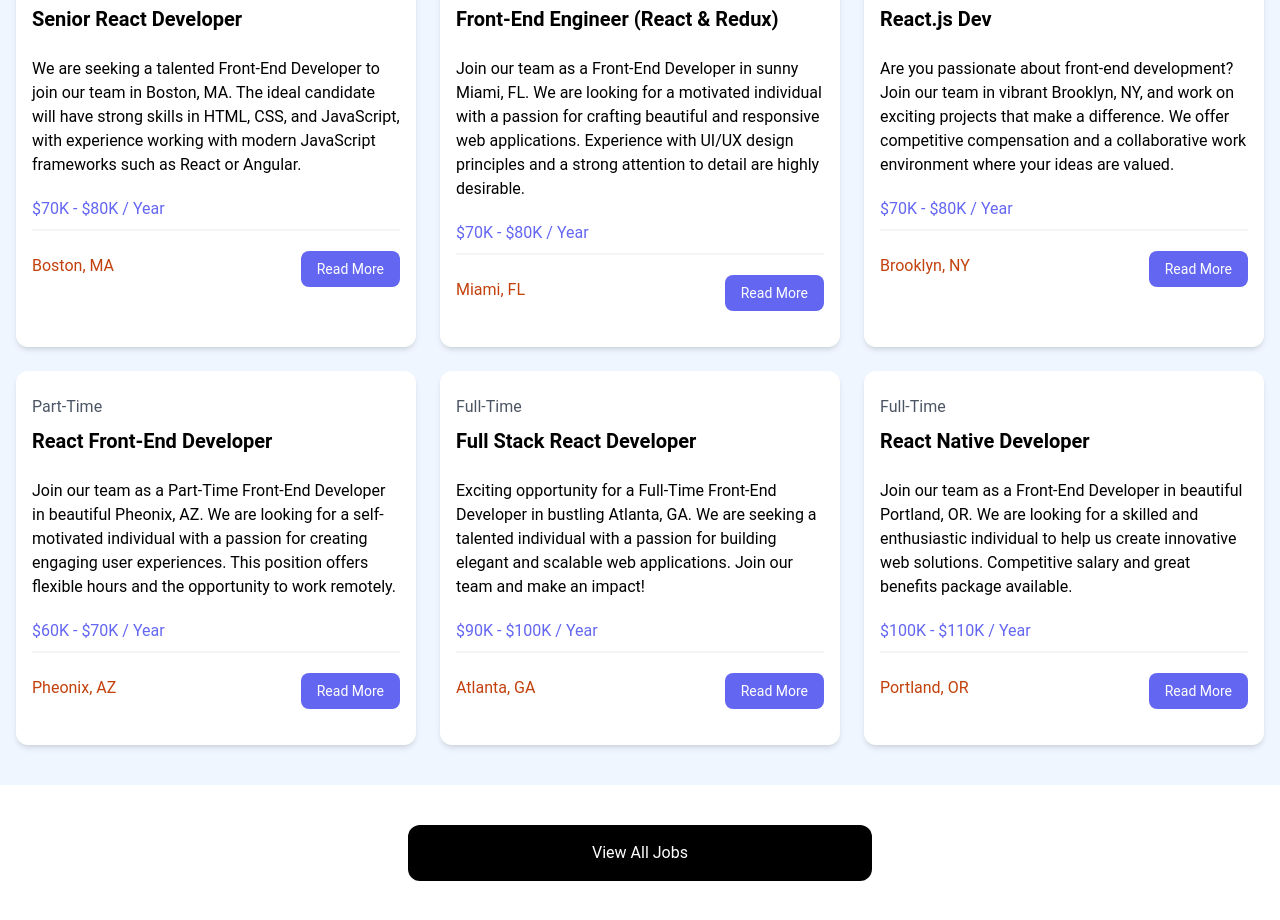
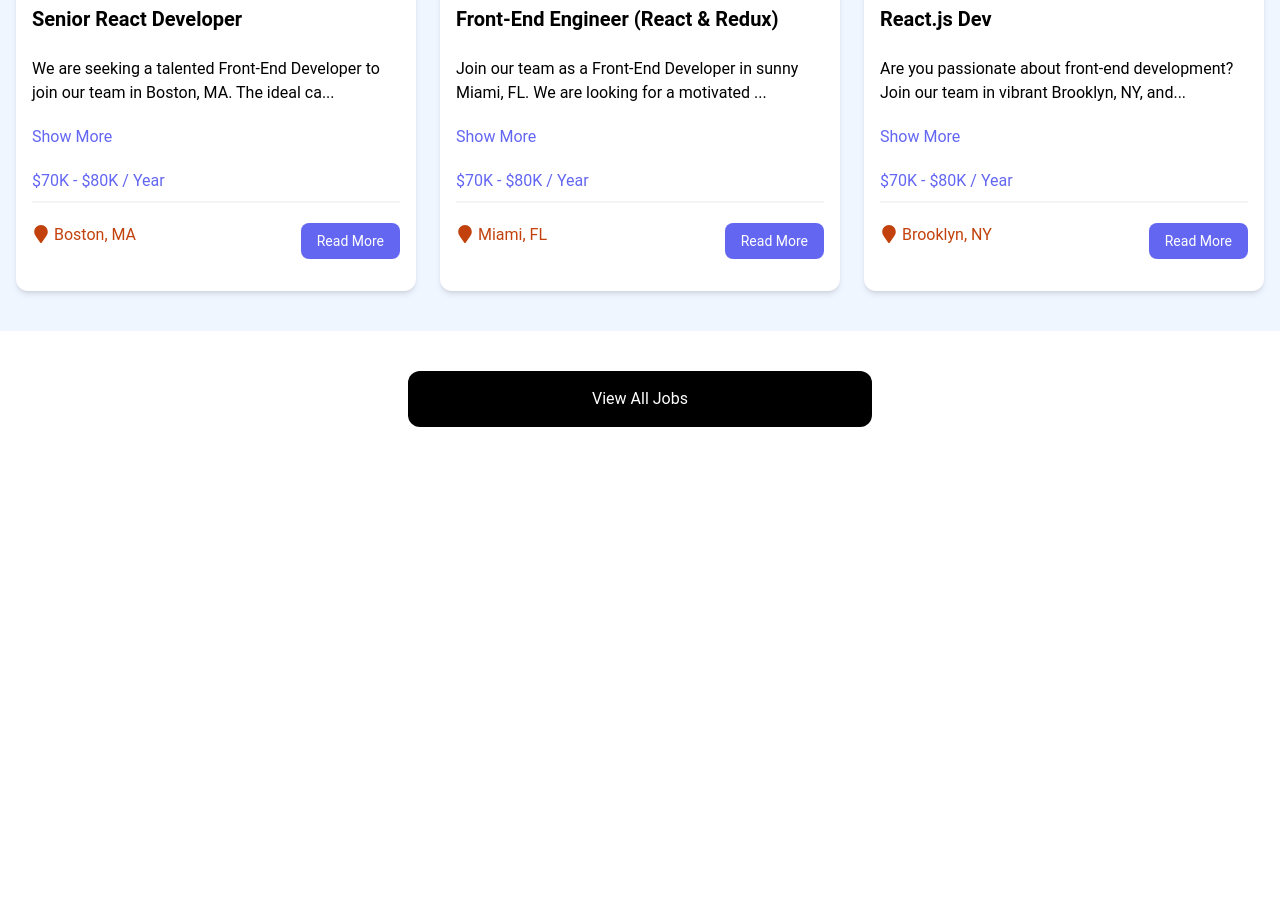
Before and after one commit to Tarif24/Job_Listing_Website_React, a React (Vite) app: page / in a window 1280 px wide. Shown: the part 760-1680 px from the top of the page. After the commit the page ends 1227 px from the top, so only its background shows below. Built offline with nearby package versions, Linux system fonts and the light colour scheme.

Commit message:
added job listings and added the react icons package

```diff
--- a/package.json
+++ b/package.json
@@ -12,7 +12,9 @@
   "dependencies": {
     "@tailwindcss/vite": "^4.0.0",
     "react": "^18.3.1",
-    "react-dom": "^18.3.1"
+    "react-dom": "^18.3.1",
+    "react-icons": "^5.4.0",
+    "react-router-dom": "^7.1.3"
   },
   "devDependencies": {
     "@eslint/js": "^9.17.0",
--- a/src/App.jsx
+++ b/src/App.jsx
@@ -3,6 +3,8 @@ import Navbar from "./components/Navbar";
 import Hero from "./components/Hero";
 import HomeCards from "./components/HomeCards";
 import JobListings from "./components/JobListings";
+import ViewAllJobs from "./components/ViewAllJobs";
+
 
 const App = () => {
     return (
@@ -11,15 +13,7 @@ const App = () => {
             <Hero />
             <HomeCards />
             <JobListings />
-
-            <section className="m-auto max-w-lg my-10 px-6">
-                <a
-                    href="jobs.html"
-                    className="block bg-black text-white text-center py-4 px-6 rounded-xl hover:bg-gray-700"
-                >
-                    View All Jobs
-                </a>
-            </section>
+            <ViewAllJobs />
         </>
     );
 };
--- a/src/components/JobListing.jsx
+++ b/src/components/JobListing.jsx
@@ -1,6 +1,16 @@
 import React from "react";
+import {useState} from "react";
+import {FaMapMarker} from "react-icons/fa";
 
 const JobListing = ({ job }) => {
+    const [showFullDescription, setShowFullDescription] = useState(false);
+
+    let description = job.description;
+
+    if (!showFullDescription) {
+        description = description.substring(0, 90) + "...";
+    }
+
     return (
         <div className="bg-white rounded-xl shadow-md relative">
             <div className="p-4">
@@ -9,7 +19,9 @@ const JobListing = ({ job }) => {
                     <h3 className="text-xl font-bold">{job.title}</h3>
                 </div>
 
-                <div className="mb-5">{job.description}</div>
+                <div className="mb-5">{description}</div>
+
+                <button onClick={() => setShowFullDescription((prevState) => !prevState)} className="text-indigo-500 mb-5 hover:text-indigo-600">Show {showFullDescription ? "Less" : "More"}</button>
 
                 <h3 className="text-indigo-500 mb-2">{job.salary} / Year</h3>
 
@@ -17,7 +29,7 @@ const JobListing = ({ job }) => {
 
                 <div className="flex flex-col lg:flex-row justify-between mb-4">
                     <div className="text-orange-700 mb-3">
-                        <i className="fa-solid fa-location-dot text-lg"></i>
+                        <FaMapMarker className="inline text-lg mb-1 mr-1" />
                         {job.location}
                     </div>
                     <a
--- a/src/components/JobListings.jsx
+++ b/src/components/JobListings.jsx
@@ -3,6 +3,9 @@ import jobs from "../jobs.json";
 import JobListing from "./JobListing";
 
 const JobListings = () => {
+
+    const recentJobs = jobs.slice(0, 3);
+
     return (
         <section className="bg-blue-50 px-4 py-10">
             <div className="container-xl lg:container m-auto">
@@ -10,7 +13,7 @@ const JobListings = () => {
                     Browse Jobs
                 </h2>
                 <div className="grid grid-cols-1 md:grid-cols-3 gap-6">
-                    {jobs.map((job) => (
+                    {recentJobs.map((job) => (
                         <JobListing key={job.id} job={job} />
                     ))}
                 </div>
--- /dev/null
+++ b/src/components/ViewAllJobs.jsx
@@ -0,0 +1,16 @@
+import React from "react";
+
+const ViewAllJobs = () => {
+    return (
+        <section className="m-auto max-w-lg my-10 px-6">
+            <a
+                href="/jobs"
+                className="block bg-black text-white text-center py-4 px-6 rounded-xl hover:bg-gray-700"
+            >
+                View All Jobs
+            </a>
+        </section>
+    );
+};
+
+export default ViewAllJobs;
```
Also changed, not shown: 1 other file (tests, documents, lock files or other folders).
